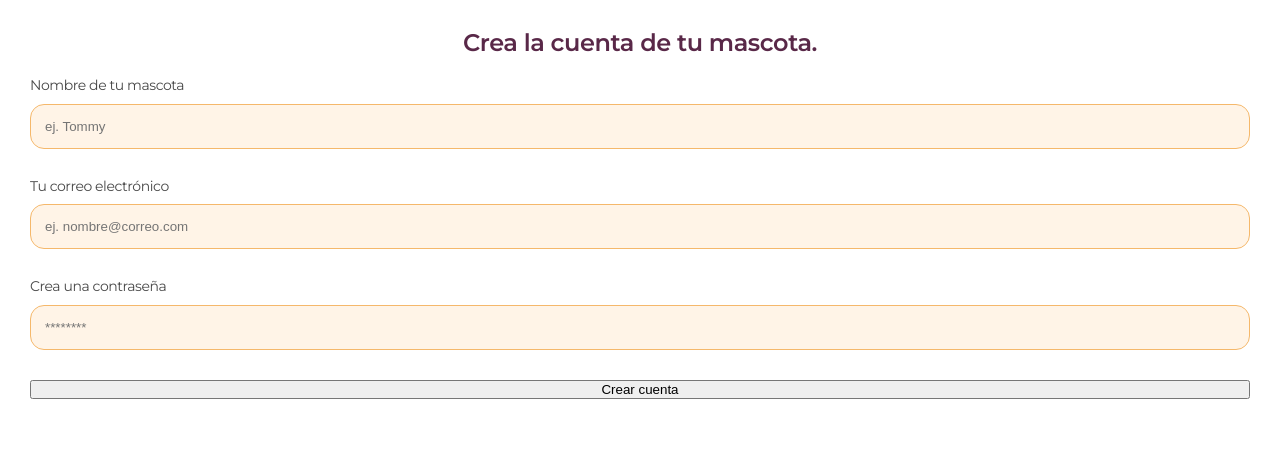
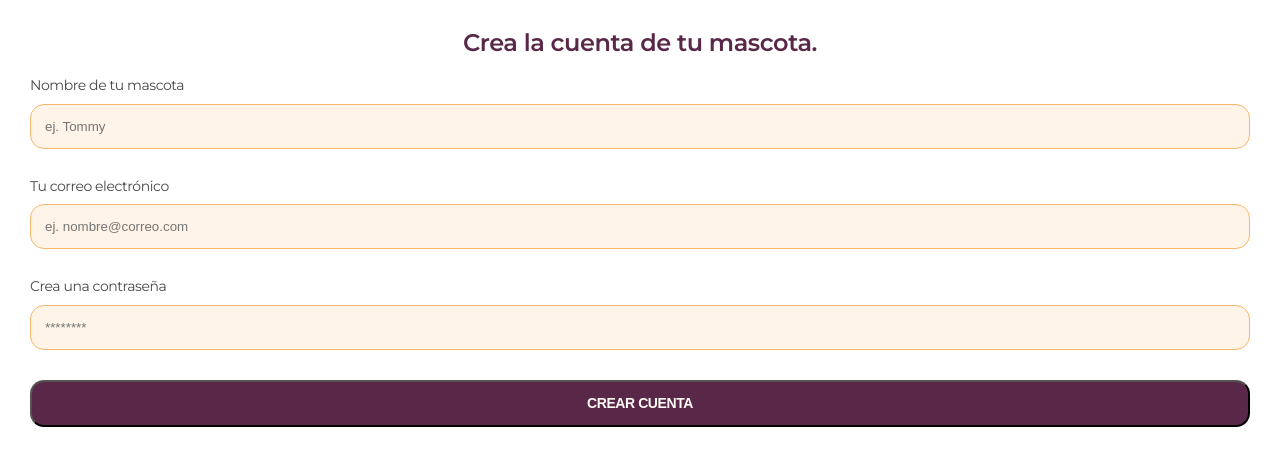
Before and after one commit to yomar-dev/pets-tagram, a React (Create React App) app: page /registration in a window 1280 px wide. Shown: the top 466 px of the page. Built offline with nearby package versions, Linux system fonts and the light colour scheme.

Commit message:
Feat: Create button component.

```diff
--- a/src/app/auth/pages/registration/Registration.tsx
+++ b/src/app/auth/pages/registration/Registration.tsx
@@ -1,6 +1,7 @@
 import React from 'react';
 import './registration.scss';
 import Input from 'app/shared/components/input';
+import Button from 'app/shared/components/button';
 
 const Registration = () => {
   return (
@@ -22,7 +23,7 @@ const Registration = () => {
         </div>
 
         <div className="form-control">
-          <button>Crear cuenta</button>
+          <Button>Crear cuenta</Button>
         </div>
       </form>
     </div>
--- a/src/app/shared/components/button/Button.tsx
+++ b/src/app/shared/components/button/Button.tsx
@@ -3,7 +3,7 @@ import './button.scss';
 
 class Button extends Component {
   render() {
-    return <p className="button">Button</p>;
+    return <button className="button">{this.props.children}</button>;
   }
 }
 
--- a/src/app/shared/components/button/button.scss
+++ b/src/app/shared/components/button/button.scss
@@ -1,2 +1,5 @@
+@import 'src/styles/button';
+
 .button {
+  @extend %button;
 }
--- /dev/null
+++ b/src/styles/_button.scss
@@ -0,0 +1,12 @@
+@import 'base/variables';
+@import 'base/mixins';
+
+%button {
+  @include font-base;
+  padding: $padding-unit 3.4rem;
+  border-radius: $radius;
+  color: $text-color-white;
+  background-color: $primary-color;
+  font-weight: bold;
+  text-transform: uppercase;
+}
--- a/src/styles/base/_variables.scss
+++ b/src/styles/base/_variables.scss
@@ -1,3 +1,8 @@
 $primary-color: #592848;
 $secondary-color: #fff4e7;
 $text-color: #484848;
+$text-color-white: #fffaf4;
+
+$padding-unit: 1.4rem;
+$margin-unit: 3rem;
+$radius: 1.4rem;
```
